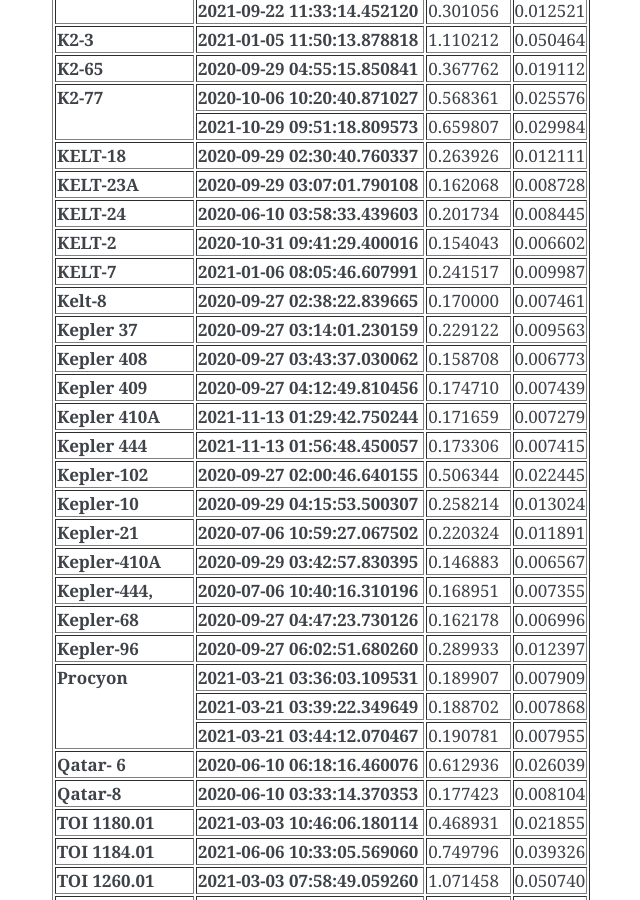
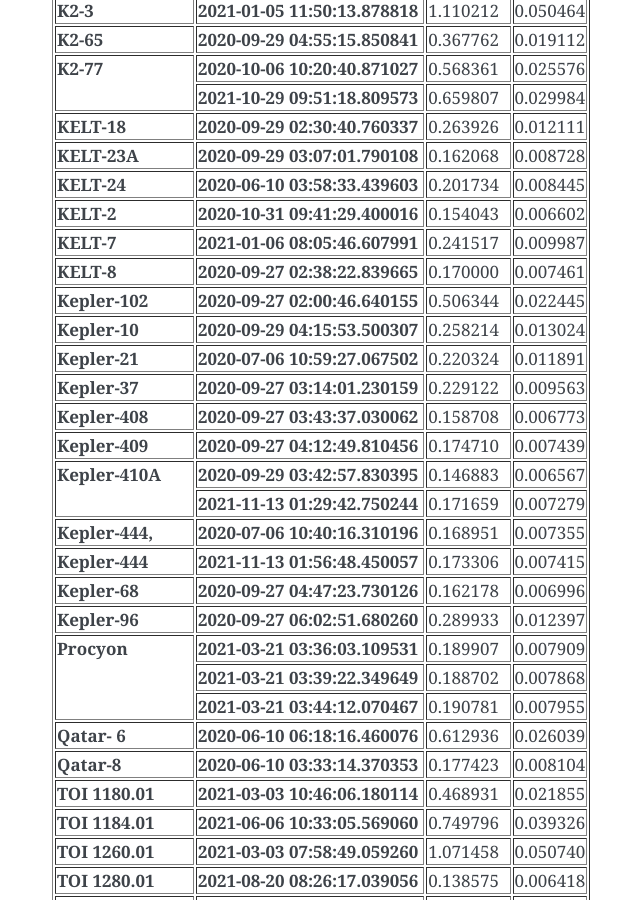
Before and after one commit to bmorris3/owls, a Sphinx documentation site: the page built from docs/owls/sindices.rst, in a window 1280 px wide and 900 px high, scrolled down 6197 px. Shown: the whole window, without its empty margins (368-1008 px from the left). Built offline with Sphinx 7.4.7, drawn with Linux system fonts in a browser that asks for light colours; the version number could not be read and is left out; some of the changed lines change nothing that is shown; some of the changed text lies outside the part shown.

Commit message:
updates better name matching

```diff
--- a/docs/owls/sindices.rst
+++ b/docs/owls/sindices.rst
@@ -438,12 +438,6 @@ If you use these S-index measurements in your work, please reach out to
               <td>0.006933</td>
             </tr>
             <tr>
-              <th>HAT-P-20</th>
-              <th>2020-10-02 12:33:58.780814</th>
-              <td>0.729760</td>
-              <td>0.029793</td>
-            </tr>
-            <tr>
               <th>HAT-P-22</th>
               <th>2021-03-21 04:59:42.920162</th>
               <td>0.188405</td>
@@ -473,6 +467,12 @@ If you use these S-index measurements in your work, please reach out to
               <td>0.008416</td>
             </tr>
             <tr>
+              <th>HAT-P-8</th>
+              <th>2021-11-13 05:59:13.331052</th>
+              <td>0.166086</td>
+              <td>0.007150</td>
+            </tr>
+            <tr>
               <th>HD 100563</th>
               <th>2021-03-21 05:46:19.330462</th>
               <td>0.222784</td>
@@ -812,18 +812,18 @@ If you use these S-index measurements in your work, please reach out to
               <td>0.016431</td>
             </tr>
             <tr>
-              <th rowspan="2" valign="top">HD 26923</th>
+              <th>HD 26923</th>
               <th>2021-03-21 01:56:36.919964</th>
               <td>0.291619</td>
               <td>0.011974</td>
             </tr>
             <tr>
+              <th rowspan="2" valign="top">HD 26965</th>
               <th>2021-03-21 02:06:29.030412</th>
               <td>0.229348</td>
               <td>0.009619</td>
             </tr>
             <tr>
-              <th>HD 26965</th>
               <th>2021-08-29 11:39:28.580528</th>
               <td>0.205407</td>
               <td>0.008536</td>
@@ -1047,12 +1047,6 @@ If you use these S-index measurements in your work, please reach out to
               <td>0.012740</td>
             </tr>
             <tr>
-              <th>Hat-P-8</th>
-              <th>2021-11-13 05:59:13.331052</th>
-              <td>0.166086</td>
-              <td>0.007150</td>
-            </tr>
-            <tr>
               <th rowspan="2" valign="top">K2-100</th>
               <th>2021-05-23 02:54:10.590630</th>
               <td>0.378552</td>
@@ -1250,40 +1244,10 @@ If you use these S-index measurements in your work, please reach out to
               <td>0.009987</td>
             </tr>
             <tr>
-              <th>Kelt-8</th>
+              <th>KELT-8</th>
               <th>2020-09-27 02:38:22.839665</th>
               <td>0.170000</td>
               <td>0.007461</td>
-            </tr>
-            <tr>
-              <th>Kepler 37</th>
-              <th>2020-09-27 03:14:01.230159</th>
-              <td>0.229122</td>
-              <td>0.009563</td>
-            </tr>
-            <tr>
-              <th>Kepler 408</th>
-              <th>2020-09-27 03:43:37.030062</th>
-              <td>0.158708</td>
-              <td>0.006773</td>
-            </tr>
-            <tr>
-              <th>Kepler 409</th>
-              <th>2020-09-27 04:12:49.810456</th>
-              <td>0.174710</td>
-              <td>0.007439</td>
-            </tr>
-            <tr>
-              <th>Kepler 410A</th>
-              <th>2021-11-13 01:29:42.750244</th>
-              <td>0.171659</td>
-              <td>0.007279</td>
-            </tr>
-            <tr>
-              <th>Kepler 444</th>
-              <th>2021-11-13 01:56:48.450057</th>
-              <td>0.173306</td>
-              <td>0.007415</td>
             </tr>
             <tr>
               <th>Kepler-102</th>
@@ -1304,10 +1268,33 @@ If you use these S-index measurements in your work, please reach out to
               <td>0.011891</td>
             </tr>
             <tr>
-              <th>Kepler-410A</th>
+              <th>Kepler-37</th>
+              <th>2020-09-27 03:14:01.230159</th>
+              <td>0.229122</td>
+              <td>0.009563</td>
+            </tr>
+            <tr>
+              <th>Kepler-408</th>
+              <th>2020-09-27 03:43:37.030062</th>
+              <td>0.158708</td>
+              <td>0.006773</td>
+            </tr>
+            <tr>
+              <th>Kepler-409</th>
+              <th>2020-09-27 04:12:49.810456</th>
+              <td>0.174710</td>
+              <td>0.007439</td>
+            </tr>
+            <tr>
+              <th rowspan="2" valign="top">Kepler-410A</th>
               <th>2020-09-29 03:42:57.830395</th>
               <td>0.146883</td>
               <td>0.006567</td>
+            </tr>
+            <tr>
+              <th>2021-11-13 01:29:42.750244</th>
+              <td>0.171659</td>
+              <td>0.007279</td>
             </tr>
             <tr>
               <th>Kepler-444,</th>
@@ -1316,6 +1303,12 @@ If you use these S-index measurements in your work, please reach out to
               <td>0.007355</td>
             </tr>
             <tr>
+              <th>Kepler-444</th>
+              <th>2021-11-13 01:56:48.450057</th>
+              <td>0.173306</td>
+              <td>0.007415</td>
+            </tr>
+            <tr>
               <th>Kepler-68</th>
               <th>2020-09-27 04:47:23.730126</th>
               <td>0.162178</td>
```
